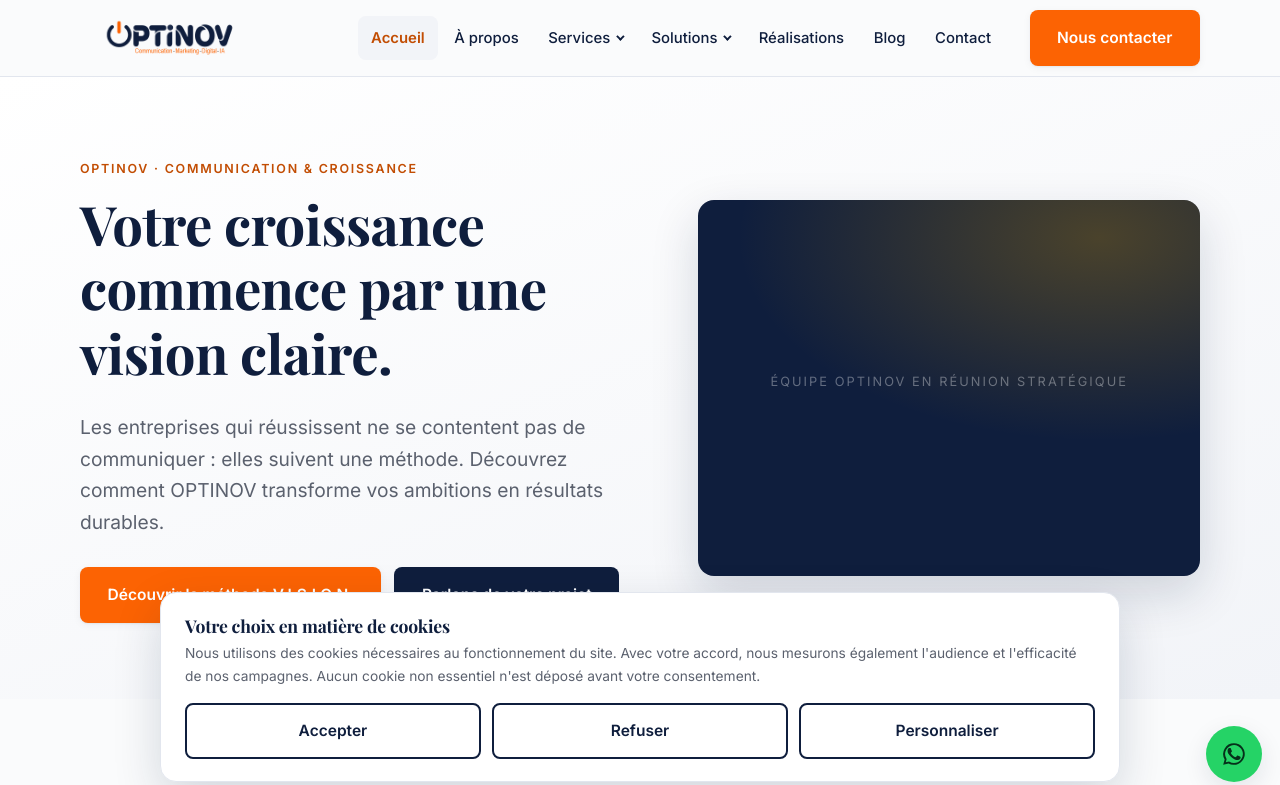
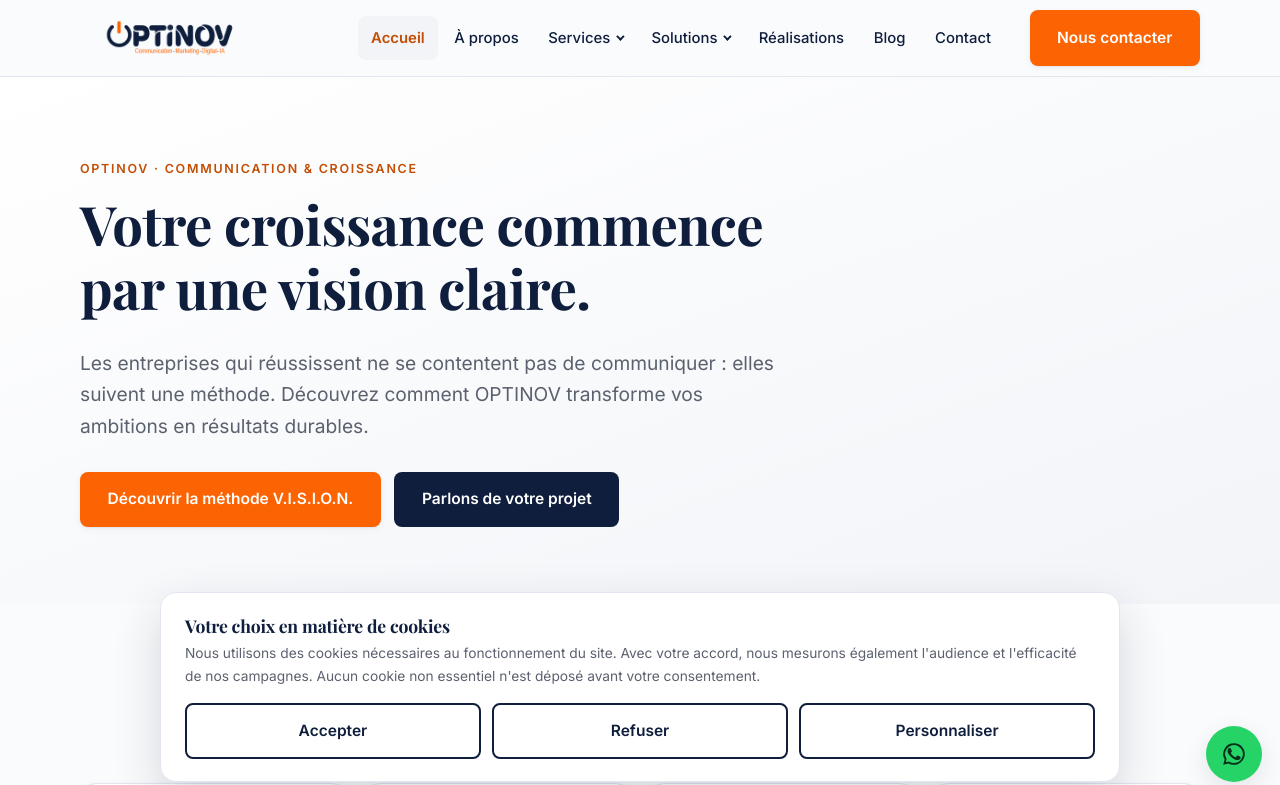
Before and after one commit to Paul-Aymard/optinov-agence, a Next.js app: page / in a window 1280 px wide. Shown: the top 785 px of the page. Built offline with nearby package versions, Linux system fonts and the light colour scheme.

Commit message:
Accueil : retrait du visuel photo du hero (pas de photo d'ensemble), hero pleine largeur

```diff
--- a/app/(site)/page.js
+++ b/app/(site)/page.js
@@ -33,8 +33,10 @@
   return (
     <>
       {/* ---------- 1. Hero ---------- */}
-      <section className="hero hero--home">
-        <div className="container hero__grid">
+      {/* Pas de photo d'ensemble de l'entreprise (décision direction) : hero
+          pleine largeur, sans visuel à droite. */}
+      <section className="hero hero--home hero--sansvisuel">
+        <div className="container">
           <Reveal>
             <span className="eyebrow">OPTINOV · Communication &amp; croissance</span>
             <h1>Votre croissance commence par une vision claire.</h1>
@@ -46,11 +48,6 @@
             <div className="btn-group" style={{ marginTop: "1.8rem" }}>
               <a className="btn btn--gold" href="#methode">Découvrir la méthode V.I.S.I.O.N.</a>
               <a className="btn btn--navy" href="#contact">{CTA_PROJET}</a>
-            </div>
-          </Reveal>
-          <Reveal>
-            <div className="hero-visual">
-              <p className="ph">Équipe OPTINOV en réunion stratégique</p>
             </div>
           </Reveal>
         </div>
--- a/app/globals.css
+++ b/app/globals.css
@@ -251,6 +251,9 @@
 @media (min-width: 900px) { .hero__grid { grid-template-columns: 1.05fr .95fr; } }
 .hero h1 { margin-bottom: .5em; }
 .hero .lead { max-width: 34rem; }
+/* Hero d'accueil sans visuel à droite : on borne le titre pour garder un bel équilibre. */
+.hero--sansvisuel h1 { max-width: 20ch; }
+.hero--sansvisuel .lead { max-width: 44rem; }
 .hero--page { background: var(--navy); color: #c9d1e0; padding-block: clamp(2.75rem, 5vw, 4.5rem); }
 .hero--page h1 { color: #fff; }
 .hero--page .lead { color: #b9c2d4; max-width: 42rem; }
```
